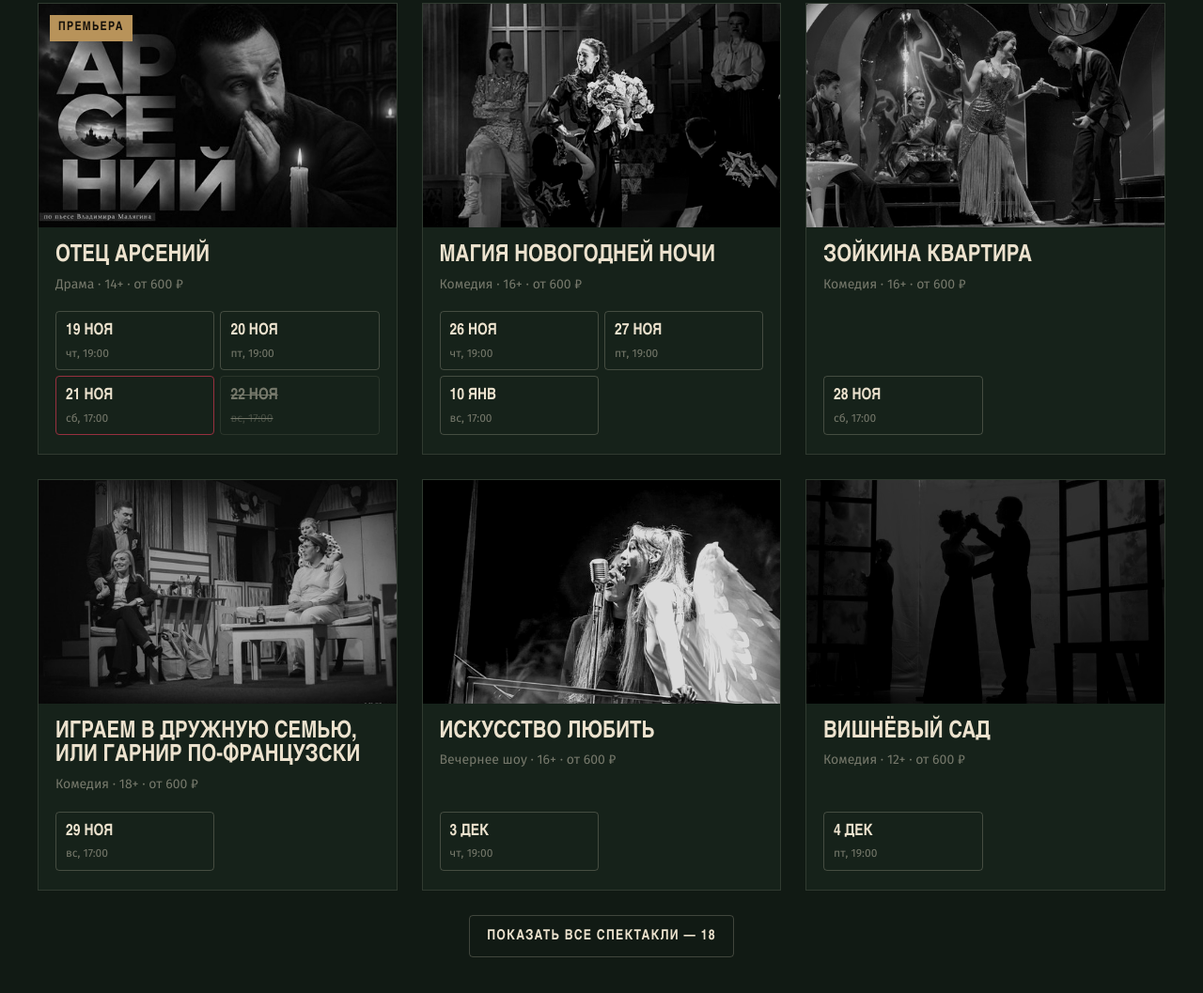
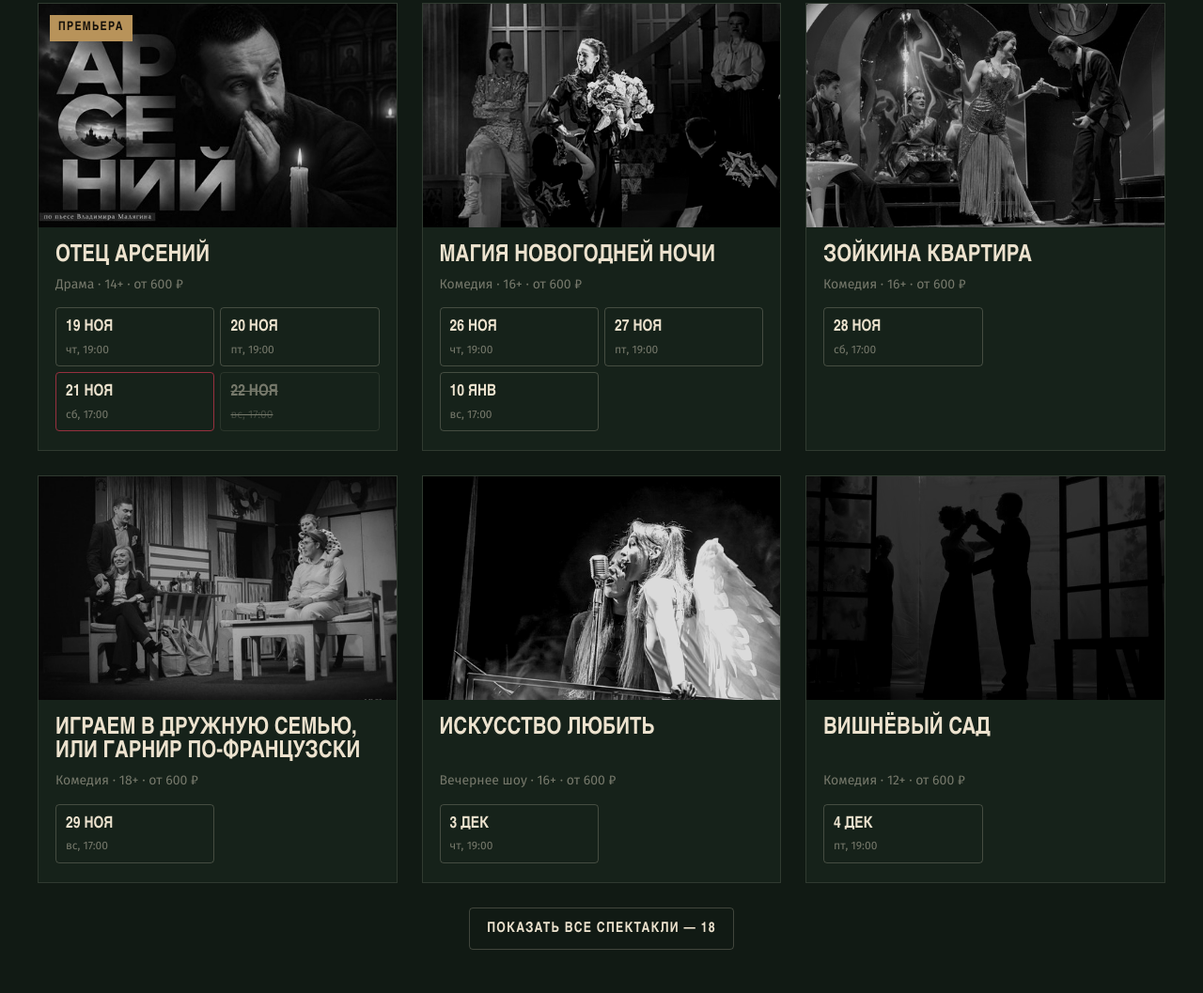
Before and after one commit to olehniklera22-web/kovcheg-pokaz, a plain HTML site: page main-2.html in a window 1280 px wide. Shown: the part 1113-2170 px from the top of the page at 94% size. Drawn offline with nearby package versions, Linux system fonts and the light colour scheme; a web font is replaced by a local one.

Commit message:
Вариант 2: выравнивание дат в карточках
Co-Authored-By: Claude Opus 5.5 <noreply@anthropic.com>

```diff
--- a/assets/main.css
+++ b/assets/main.css
@@ -66,7 +66,15 @@
 .afs-cb h3{font-family:var(--fh);font-weight:700;text-transform:uppercase;font-size:25px;line-height:1.02}
 .afs-cb h3 a:hover{color:var(--bronze-2)}
 .afs-cb p{font-size:14px;color:var(--ink-mute)}
-.afs-dates{display:grid;grid-template-columns:repeat(auto-fill,minmax(112px,1fr));gap:6px;margin-top:auto;padding-top:12px}
+.afs-dates{display:grid;grid-template-columns:repeat(auto-fill,minmax(112px,1fr));gap:6px;padding-top:12px;align-content:start}
+/* карточки в ряду: фото, название, описание и даты стоят на одной высоте; лишнее место — внизу карточки */
+@supports (grid-template-rows:subgrid){
+  .afs-card{display:grid;grid-row:span 4;grid-template-rows:subgrid;row-gap:0}
+  .afs-cb{display:contents}
+  .afs-cb h3{padding:18px 18px 0}
+  .afs-cb p{padding:6px 18px 0}
+  .afs-dates{padding:14px 18px 20px}
+}
 .afs-dt{display:flex;flex-direction:column;align-items:flex-start;padding:8px 10px;border:1px solid var(--line-2);border-radius:var(--r);text-align:left;transition:.15s}
 .afs-dt b{font-family:var(--fh);font-weight:700;font-size:17px;text-transform:uppercase}
 .afs-dt span{font-size:12px;color:var(--ink-mute)}
--- a/main-1.html
+++ b/main-1.html
@@ -10,7 +10,7 @@
 <link href="https://fonts.googleapis.com/css2?family=Cormorant+Garamond:ital,wght@1,500;1,600&family=Fira+Sans+Extra+Condensed:wght@500;600;700;800&family=Fira+Sans:wght@400;500;600&display=swap" rel="stylesheet">
 <link rel="stylesheet" href="assets/style.css?v=6">
 <link rel="stylesheet" href="assets/collage.css?v=2">
-<link rel="stylesheet" href="assets/main.css?v=8">
+<link rel="stylesheet" href="assets/main.css?v=9">
 </head>
 <body data-page="home">
 <div id="site-header"></div>
--- a/main-2.html
+++ b/main-2.html
@@ -10,7 +10,7 @@
 <link href="https://fonts.googleapis.com/css2?family=Cormorant+Garamond:ital,wght@1,500;1,600&family=Fira+Sans+Extra+Condensed:wght@500;600;700;800&family=Fira+Sans:wght@400;500;600&display=swap" rel="stylesheet">
 <link rel="stylesheet" href="assets/style.css?v=6">
 <link rel="stylesheet" href="assets/collage.css?v=2">
-<link rel="stylesheet" href="assets/main.css?v=8">
+<link rel="stylesheet" href="assets/main.css?v=9">
 </head>
 <body data-page="home">
 <div id="site-header"></div>
```
